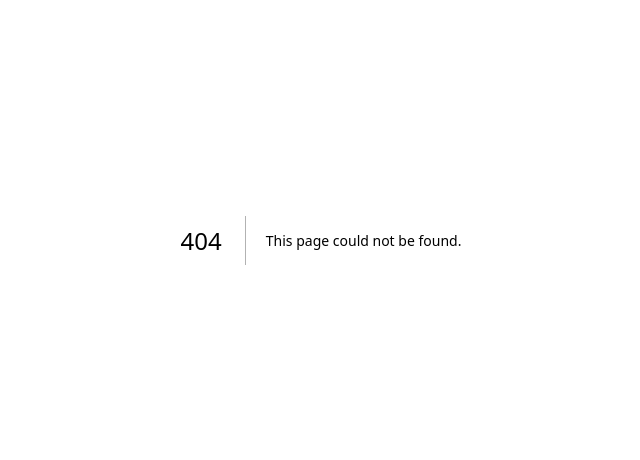
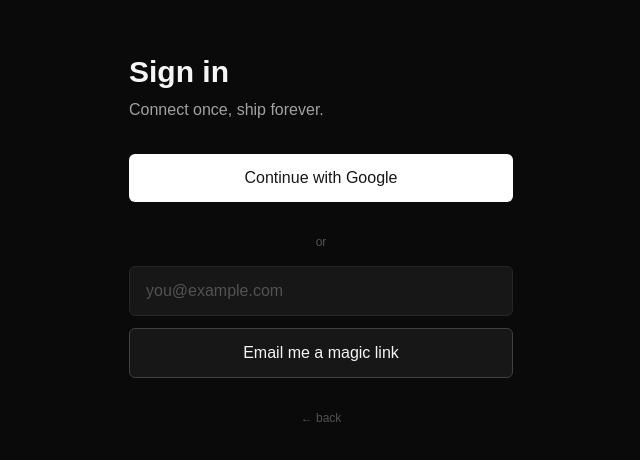
Before and after one commit to daemoon-dev/daemoon, a Next.js app: page /login in a window 1280 px wide. Before the commit this address had no page. Shown: the part 160-620 px from the top of the page, without its empty margins (319-959 px from the left). Built offline with nearby package versions, Linux system fonts and the light colour scheme.

Commit message:
v0.3 — login (Google OAuth + email magic link) + auth callback + middleware

```diff
--- /dev/null
+++ b/app/auth/callback/route.ts
@@ -0,0 +1,35 @@
+/* OAuth + email-link callback.
+ *
+ *   GET /auth/callback?code=...      ← PKCE / OAuth
+ *   GET /auth/callback?token_hash=...&type=magiclink  ← email magic link
+ */
+import { NextRequest, NextResponse } from "next/server";
+import { getServerSupabase } from "@/lib/auth";
+
+export async function GET(req: NextRequest): Promise<NextResponse> {
+  const sb = await getServerSupabase();
+  const url = req.nextUrl;
+  const code = url.searchParams.get("code");
+  const tokenHash = url.searchParams.get("token_hash");
+  const type = url.searchParams.get("type");
+  const next = url.searchParams.get("next") || "/dashboard";
+
+  try {
+    if (code) {
+      const { error } = await sb.auth.exchangeCodeForSession(code);
+      if (error) throw error;
+    } else if (tokenHash && type) {
+      const { error } = await sb.auth.verifyOtp({
+        type: type as "magiclink" | "recovery" | "invite" | "email_change",
+        token_hash: tokenHash,
+      });
+      if (error) throw error;
+    } else {
+      return NextResponse.redirect(new URL("/login?error=missing_params", req.url));
+    }
+    return NextResponse.redirect(new URL(next, req.url));
+  } catch (e) {
+    const msg = e instanceof Error ? e.message : String(e);
+    return NextResponse.redirect(new URL(`/login?error=${encodeURIComponent(msg)}`, req.url));
+  }
+}
--- /dev/null
+++ b/app/login/page.tsx
@@ -0,0 +1,100 @@
+"use client";
+
+/* Daemun login — Google OAuth + email magic link.
+ *
+ * Email 은 *fallback* — Google OAuth 가 막혀있어도 들어올 수 있게.
+ */
+import { createBrowserClient } from "@supabase/ssr";
+import { useState } from "react";
+
+function sbClient() {
+  return createBrowserClient(
+    process.env.NEXT_PUBLIC_SUPABASE_URL!,
+    process.env.NEXT_PUBLIC_SUPABASE_ANON_KEY!,
+  );
+}
+
+export default function LoginPage() {
+  const [email, setEmail] = useState("");
+  const [sent, setSent] = useState(false);
+  const [err, setErr] = useState("");
+  const [busy, setBusy] = useState(false);
+
+  async function signInGoogle() {
+    setErr("");
+    const sb = sbClient();
+    const { error } = await sb.auth.signInWithOAuth({
+      provider: "google",
+      options: {
+        redirectTo: `${window.location.origin}/auth/callback`,
+      },
+    });
+    if (error) setErr(error.message);
+  }
+
+  async function signInEmail(e: React.FormEvent) {
+    e.preventDefault();
+    if (!email) return;
+    setBusy(true);
+    setErr("");
+    const sb = sbClient();
+    const { error } = await sb.auth.signInWithOtp({
+      email,
+      options: { emailRedirectTo: `${window.location.origin}/auth/callback` },
+    });
+    setBusy(false);
+    if (error) {
+      setErr(error.message);
+      return;
+    }
+    setSent(true);
+  }
+
+  return (
+    <main className="min-h-screen bg-neutral-950 text-neutral-100 flex items-center justify-center p-8">
+      <div className="max-w-sm w-full">
+        <h1 className="text-3xl font-bold mb-2">Sign in</h1>
+        <p className="text-neutral-400 mb-8">Connect once, ship forever.</p>
+
+        <button
+          onClick={signInGoogle}
+          className="w-full px-4 py-3 rounded-md bg-white text-neutral-900 font-medium hover:bg-neutral-200 transition mb-4"
+        >
+          Continue with Google
+        </button>
+
+        <div className="text-center text-xs text-neutral-600 my-4">or</div>
+
+        {sent ? (
+          <div className="p-4 rounded-md border border-neutral-800 bg-neutral-900 text-sm text-neutral-300">
+            We sent a magic link to <b>{email}</b>. Open your email and click the link to sign in.
+          </div>
+        ) : (
+          <form onSubmit={signInEmail} className="space-y-3">
+            <input
+              type="email"
+              required
+              value={email}
+              onChange={e => setEmail(e.target.value)}
+              placeholder="you@example.com"
+              className="w-full px-4 py-3 rounded-md border border-neutral-800 bg-neutral-900 text-neutral-100 placeholder:text-neutral-600 focus:outline-none focus:border-neutral-600"
+            />
+            <button
+              type="submit"
+              disabled={busy}
+              className="w-full px-4 py-3 rounded-md border border-neutral-700 bg-neutral-900 text-neutral-100 font-medium hover:bg-neutral-800 transition disabled:opacity-50"
+            >
+              {busy ? "Sending…" : "Email me a magic link"}
+            </button>
+          </form>
+        )}
+
+        {err && <div className="mt-4 text-sm text-red-400">{err}</div>}
+
+        <a href="/" className="block mt-8 text-center text-xs text-neutral-600 hover:text-neutral-400">
+          ← back
+        </a>
+      </div>
+    </main>
+  );
+}
--- /dev/null
+++ b/middleware.ts
@@ -0,0 +1,38 @@
+/* Next.js middleware — Supabase session refresh.
+ *
+ * 모든 요청에 *cookie 기반 세션 갱신* 실행 → 만료 토큰 자동 refresh.
+ * Auth 강제 redirect 는 페이지/route 단에서 (이 미들웨어는 *session 살아있게만*).
+ */
+import { NextRequest, NextResponse } from "next/server";
+import { createServerClient } from "@supabase/ssr";
+
+export async function middleware(req: NextRequest) {
+  let res = NextResponse.next({ request: req });
+  const sb = createServerClient(
+    process.env.NEXT_PUBLIC_SUPABASE_URL!,
+    process.env.NEXT_PUBLIC_SUPABASE_ANON_KEY!,
+    {
+      cookies: {
+        getAll() {
+          return req.cookies.getAll();
+        },
+        setAll(toSet) {
+          for (const { name, value, options } of toSet) {
+            req.cookies.set(name, value);
+            res = NextResponse.next({ request: req });
+            res.cookies.set(name, value, options);
+          }
+        },
+      },
+    },
+  );
+  await sb.auth.getUser();
+  return res;
+}
+
+export const config = {
+  matcher: [
+    /* 정적 파일 + favicon + API/oauth 외 모든 path 매치. */
+    "/((?!_next/static|_next/image|favicon.ico|.*\\.(?:svg|png|jpg|jpeg|gif|webp)$).*)",
+  ],
+};
```
